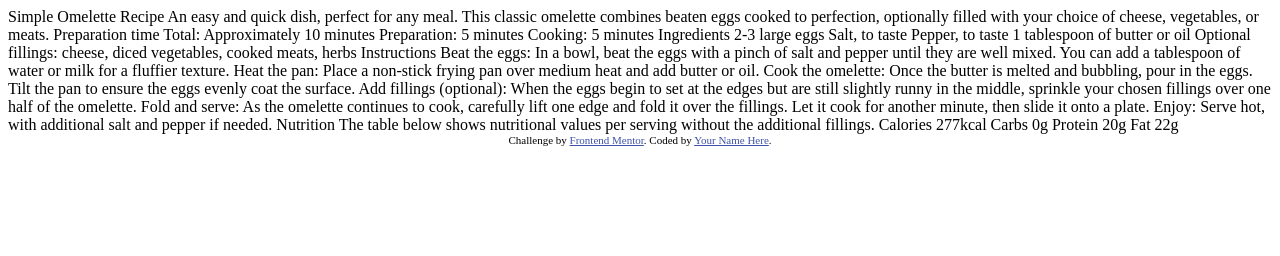
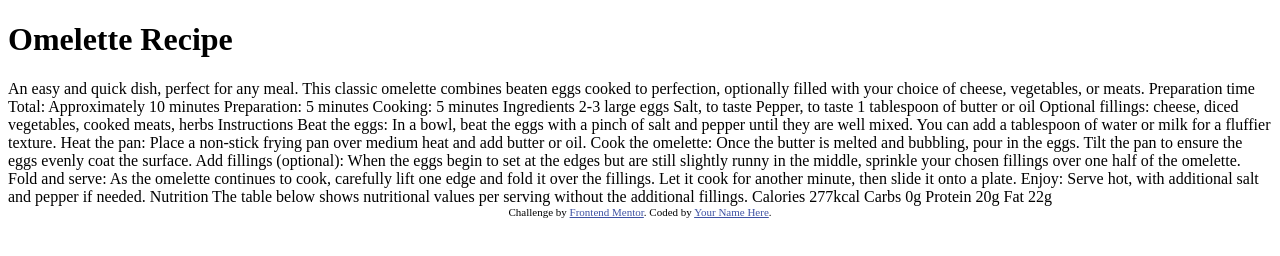
Before and after one commit to cidou59/cidou59-front-end-challenge-cook-recipe, a plain HTML site: page index.html in a window 1280 px wide. Drawn offline with Linux system fonts and the light colour scheme.

Commit message:
ajout h1 titre

```diff
--- a/index.html
+++ b/index.html
@@ -16,7 +16,7 @@
 </head>
 <body>
 
-  Simple Omelette Recipe
+  <h1>Omelette Recipe</h1>
 
   An easy and quick dish, perfect for any meal. This classic omelette combines beaten eggs cooked
   to perfection, optionally filled with your choice of cheese, vegetables, or meats.
```
